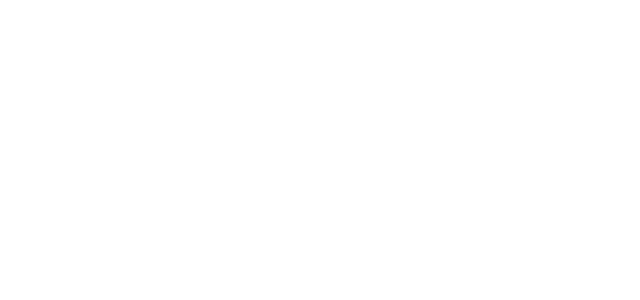
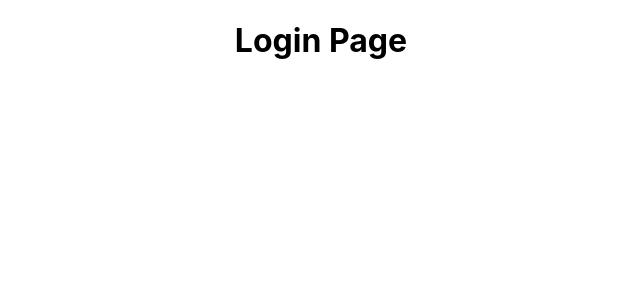
Before and after one commit to yangcodes/predictive-menu-code-test, a React (Create React App) app: page /login in a window 1280 px wide. Shown: the top 300 px of the page, without its empty margins (319-959 px from the left). Built offline with nearby package versions, Linux system fonts and the light colour scheme.

Commit message:
added the static pages in the router

```diff
--- a/src/App.js
+++ b/src/App.js
@@ -1,11 +1,21 @@
 import "./App.css";
 import HomePage from "./Pages/HomePage";
 import { BrowserRouter as Router, Route } from "react-router-dom";
+
+import AboutPage from "./Pages/AboutPage";
+import BlogList from "./Pages/BlogList";
+import BlogPage from "./Pages/BlogPage";
+import LoginPage from "./Pages/LoginPage";
+
 function App() {
   return (
     <Router>
       <div className="App">
         <Route path="/" component={HomePage} exact />
+        <Route path="/about" component={AboutPage} />
+        <Route path="/blog-list" component={BlogList} />
+        <Route path="/blog" component={BlogPage} />
+        <Route path="/login" component={LoginPage} />
       </div>
     </Router>
   );
--- /dev/null
+++ b/src/Pages/LoginPage.js
@@ -0,0 +1,9 @@
+import React from "react";
+
+const LoginPage = () => (
+  <>
+    <h1>Login Page</h1>
+  </>
+);
+
+export default LoginPage;
```
